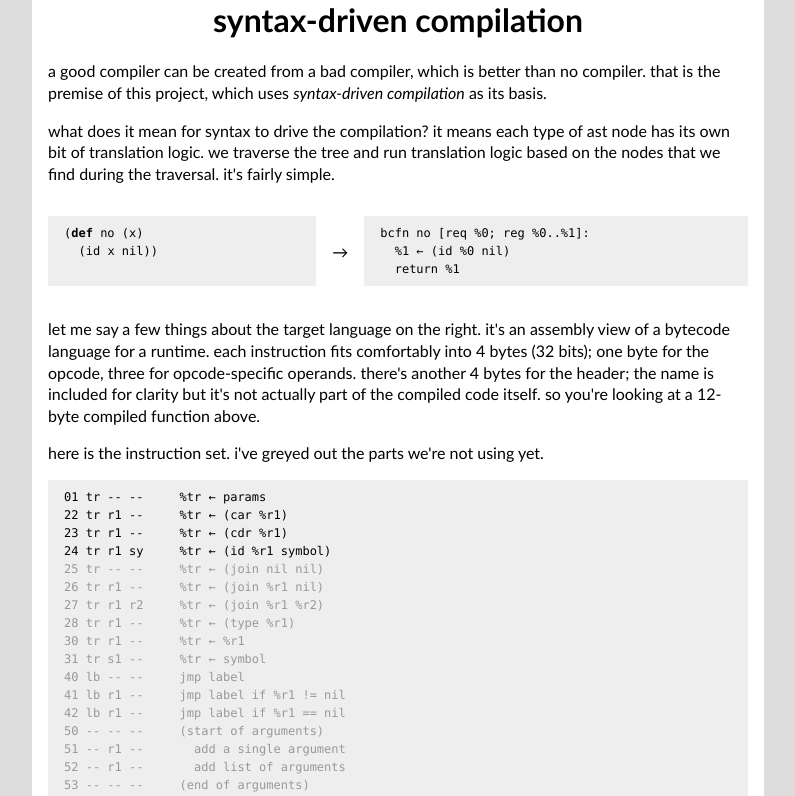
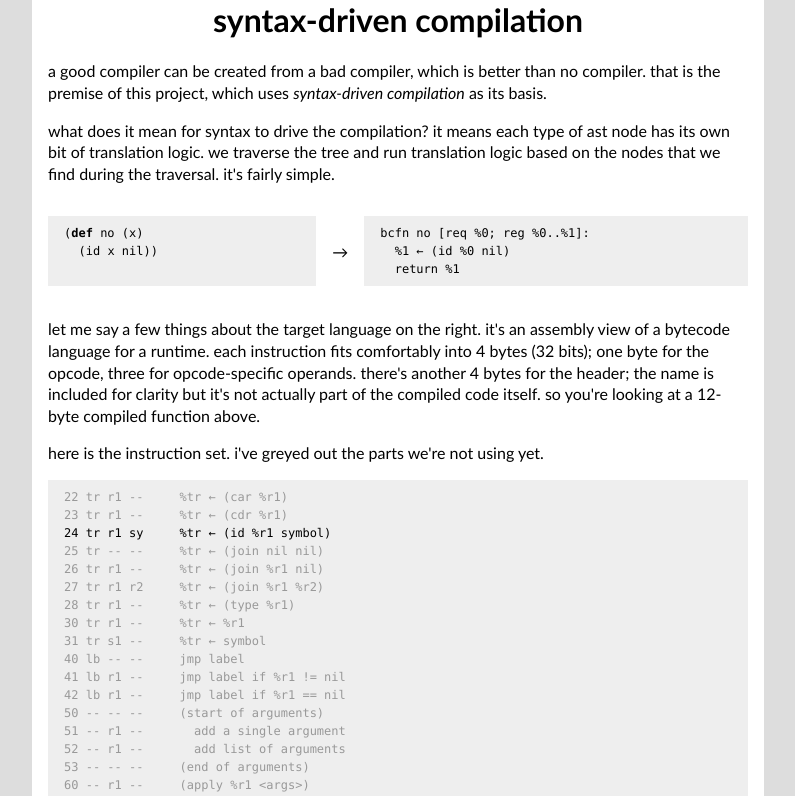
Before and after one commit to masak/syntax-driven, a React (Create React App) app: page / in a window 1280 px wide. Shown: the top 796 px of the page, without its empty margins (242-1037 px from the left). Built offline with nearby package versions, Linux system fonts and the light colour scheme.

Commit message:
Make more instrs less important
Now that we don't do as much manual parameter destructuring.

```diff
--- a/src/App.js
+++ b/src/App.js
@@ -50,9 +50,8 @@ const App = (props) => (
         we're not using yet.
     </p>
 
-    <pre><code>01 tr -- --     %tr ← params          { "\n" }
-22 tr r1 --     %tr ← (car %r1)       { "\n" }
-23 tr r1 --     %tr ← (cdr %r1)       { "\n" }
+    <pre><code><span class="less-important">22 tr r1 --     %tr ← (car %r1)       { "\n" }
+23 tr r1 --     %tr ← (cdr %r1)       { "\n" }</span>
 24 tr r1 sy     %tr ← (id %r1 symbol) { "\n" }
 <span class="less-important">25 tr -- --     %tr ← (join nil nil)  { "\n" }
 26 tr r1 --     %tr ← (join %r1 nil)  { "\n" }
@@ -68,8 +67,8 @@ const App = (props) => (
 52 -- r1 --       add list of arguments    { "\n" }
 53 -- -- --     (end of arguments)         { "\n" }
 60 -- r1 --     (apply %r1 &lt;args&gt;)   { "\n" }
-61 tr r1 --     %tr ← (apply %r1 &lt;args&gt;) { "\n" }</span>
-E0 -- r1 sy     err symbol if %r1 != nil   { "\n" }
+61 tr r1 --     %tr ← (apply %r1 &lt;args&gt;) { "\n" }
+E0 -- r1 sy     err symbol if %r1 != nil   { "\n" }</span>
 F0 -- r1 --     return %r1                 { "\n" }
 <span class="less-important">F1 -- r1 r2     return %r1 if %r2 != nil  { "\n" }
 F2 -- -- r2     return nil if %r2 == nil   { "\n" }
```
